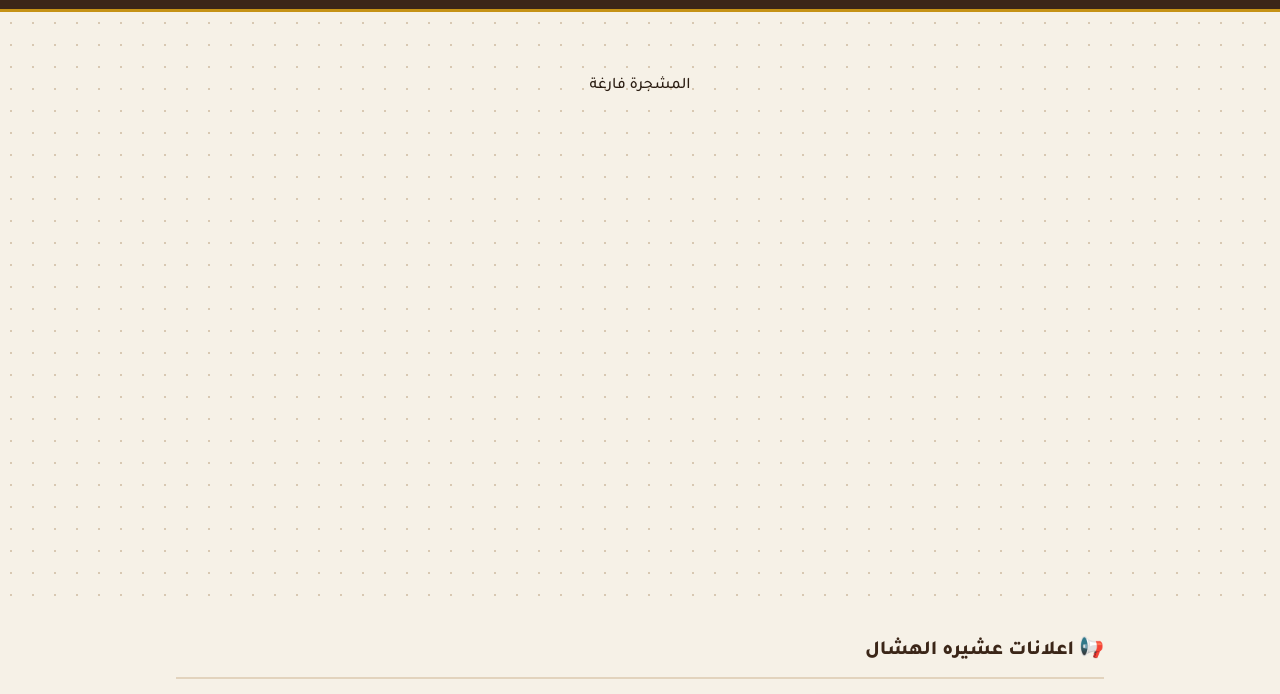
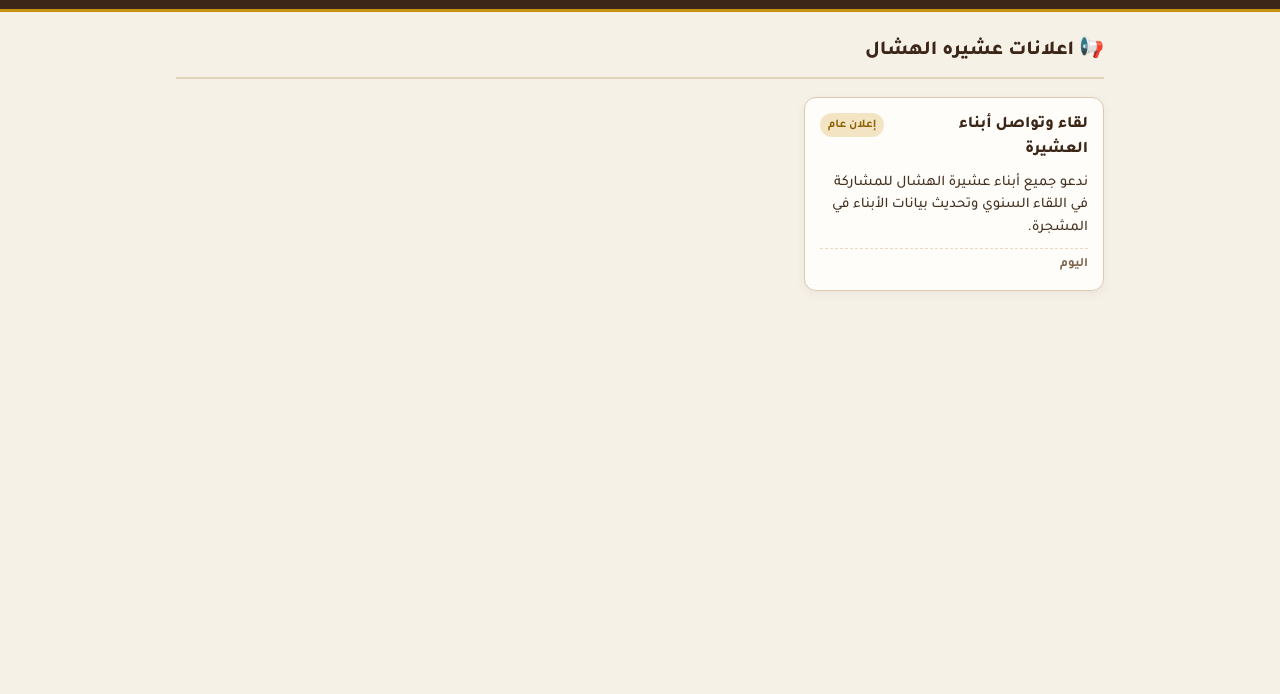
Before and after one commit to swny746-dot/alhashal, a plain HTML site: page index.html in a window 1280 px wide. Both pictures are taken after a click on the button "٢- اعلانات". Shown: the part 53-747 px from the top of the page. Drawn offline with Linux system fonts and the light colour scheme.

Commit message:
Update index.html

```diff
--- a/index.html
+++ b/index.html
@@ -126,13 +126,15 @@
 
     body:not(.is-admin) .admin-only { display: none !important; }
 
+    /* فصل الأقسام تماماً بحيث يظهر القسم النشط فقط */
     .section-view {
-      display: none;
-      flex: 1;
+      display: none !important;
+      width: 100%;
+      flex: 1 1 auto;
     }
 
     .section-view.active {
-      display: flex;
+      display: flex !important;
       flex-direction: column;
     }
 
@@ -140,15 +142,11 @@
     #view-tree {
       width: 100%;
       min-height: 75vh;
-      flex: 1 1 auto;
       overflow: auto;
-      padding: 32px 24px 100px;
+      padding: 28px 24px 90px;
       background-image: radial-gradient(#d8c8b2 1px, transparent 1px);
       background-size: 22px 22px;
-      display: flex;
-      flex-direction: column;
       align-items: center;
-      box-sizing: border-box;
     }
 
     .tree {
@@ -624,12 +622,12 @@
       var views = document.querySelectorAll('.section-view');
       for (var j = 0; j < views.length; j++) {
         views[j].classList.remove('active');
-        views[j].style.display = '';
       }
       var target = document.getElementById('view-' + tabName);
       if (target) {
         target.classList.add('active');
       }
+      window.scrollTo({ top: 0, behavior: 'instant' });
       renderAll();
     }
 
@@ -983,7 +981,7 @@
     }
 
     function escapeAttr(str) {
-      return String(str || '').replace(/&/g, '&').replace(/"/g, '"').replace(/</g, '<').replace(/>/g, '>');
+      return String(str || '').replace(/&/g, '&amp;').replace(/"/g, '&quot;').replace(/</g, '&lt;').replace(/>/g, '&gt;');
     }
 
     function openImageViewer(src, title) {
@@ -1279,9 +1277,15 @@
     }
 
     function renderAll() {
-      renderTree();
-      renderAds();
-      renderShabbat();
+      var activeTab = document.querySelector('.section-view.active');
+      var activeId = activeTab ? activeTab.id : 'view-tree';
+      if (activeId === 'view-tree') {
+        renderTree();
+      } else if (activeId === 'view-ads') {
+        renderAds();
+      } else if (activeId === 'view-shabbat') {
+        renderShabbat();
+      }
     }
 
     function exportData() {
```
